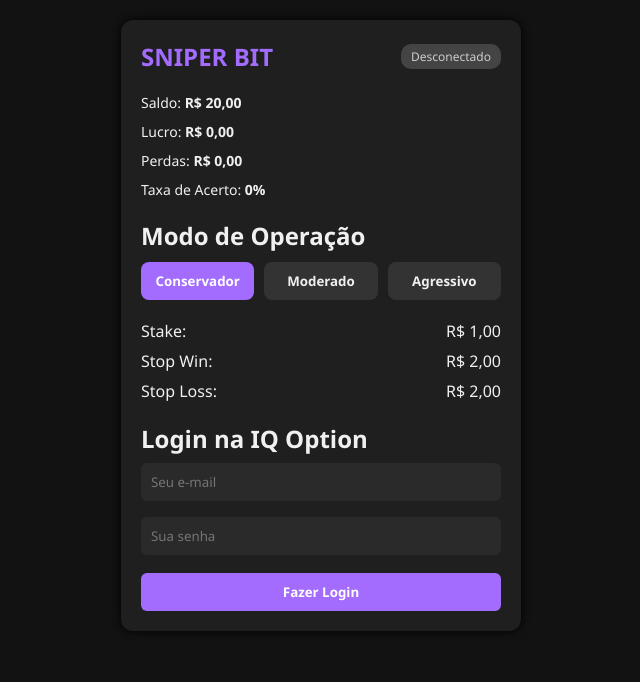
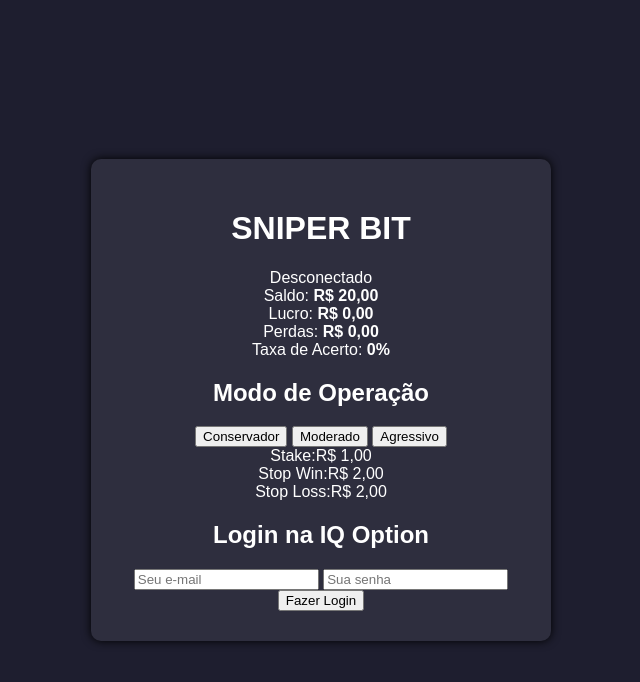
Before and after one commit to Gynden/sniperbit, a plain HTML site: page index.html in a window 1280 px wide. Shown: the whole page, without its empty margins (319-959 px from the left). Drawn offline with Linux system fonts and the light colour scheme.

Commit message:
Update style.css

```diff
--- a/style.css
+++ b/style.css
@@ -1,112 +1,58 @@
-
-* {
-    margin: 0;
-    padding: 0;
-    box-sizing: border-box;
-    font-family: 'Segoe UI', sans-serif;
-}
-
 body {
-    background-color: #121212;
-    color: #f0f0f0;
-    padding: 20px;
+  background-color: #1e1e2f;
+  color: #fff;
+  font-family: Arial, sans-serif;
+  display: flex;
+  justify-content: center;
+  align-items: center;
+  height: 100vh;
+  margin: 0;
 }
 
 .container {
-    max-width: 400px;
-    margin: 0 auto;
-    background-color: #1f1f1f;
-    border-radius: 12px;
-    padding: 20px;
-    box-shadow: 0 0 10px #000;
+  text-align: center;
+  background-color: #2e2e3e;
+  padding: 30px;
+  border-radius: 10px;
+  box-shadow: 0 0 10px #000;
+  width: 90%;
+  max-width: 400px;
 }
 
-header {
-    display: flex;
-    justify-content: space-between;
-    align-items: center;
-    margin-bottom: 20px;
+.login-box input {
+  width: 90%;
+  padding: 12px;
+  margin: 10px 0;
+  border: none;
+  border-radius: 5px;
+  font-size: 16px;
 }
 
-header h1 {
-    color: #a36cff;
-    font-size: 24px;
+.login-box button {
+  background-color: #6c63ff;
+  color: white;
+  border: none;
+  padding: 12px 20px;
+  font-size: 16px;
+  cursor: pointer;
+  border-radius: 5px;
+  width: 100%;
+  margin-top: 10px;
 }
 
-.status {
-    padding: 4px 10px;
-    border-radius: 10px;
-    font-size: 12px;
+.login-box button:hover {
+  background-color: #5548e0;
 }
 
-.status.offline {
-    background-color: #444;
-    color: #ccc;
+#status {
+  margin-top: 15px;
 }
 
-.saldo-info div {
-    margin: 10px 0;
-    font-size: 14px;
+#balance {
+  margin-top: 20px;
+  font-size: 20px;
 }
 
-.modo-operacao {
-    margin-top: 20px;
+.hidden {
+  display: none;
 }
-
-.botoes-modo {
-    display: flex;
-    gap: 10px;
-    margin-top: 10px;
-}
-
-.botoes-modo button {
-    flex: 1;
-    padding: 10px;
-    background-color: #333;
-    border: none;
-    border-radius: 8px;
-    color: #f0f0f0;
-    font-weight: bold;
-    cursor: pointer;
-}
-
-.botoes-modo button.ativo {
-    background-color: #a36cff;
-    color: #fff;
-}
-
-.configuracoes {
-    margin: 20px 0;
-}
-
-.configuracoes div {
-    margin: 8px 0;
-    display: flex;
-    justify-content: space-between;
-}
-
-.login {
-    margin-top: 20px;
-}
-
-.login input {
-    width: 100%;
-    margin: 8px 0;
-    padding: 10px;
-    border-radius: 6px;
-    border: none;
-    background-color: #2a2a2a;
-    color: #fff;
-}
-
-.login-btn {
-    width: 100%;
-    padding: 10px;
-    background-color: #a36cff;
-    border: none;
-    border-radius: 6px;
-    color: white;
-    font-weight: bold;
-    margin-top: 10px;
-    cursor: pointer;
-}
```
